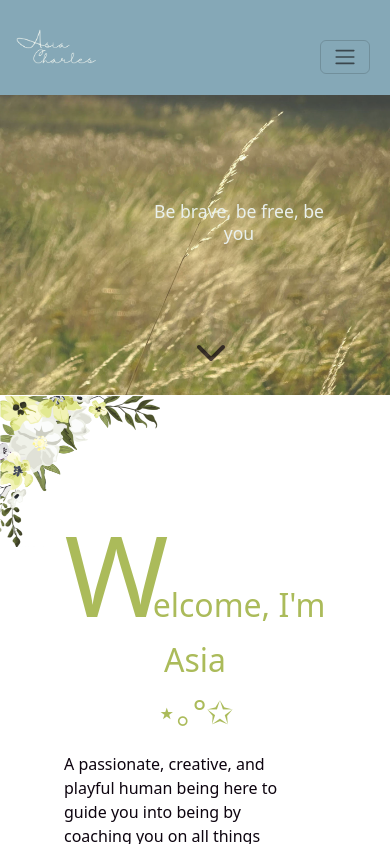
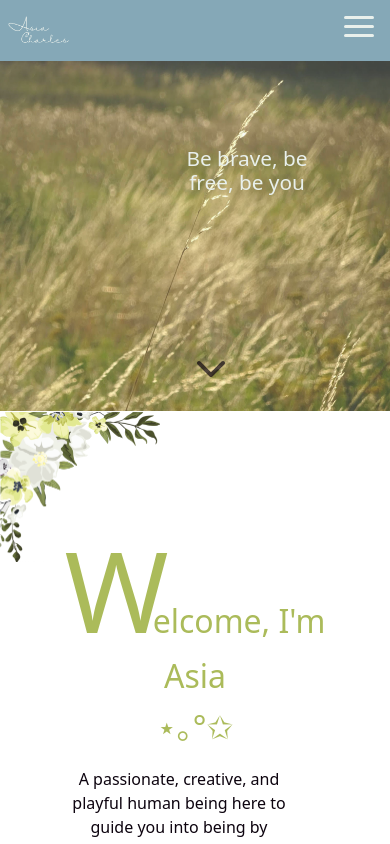
Before and after one commit to NicoleTM17/Asia-Charles-Website, a React (Create React App) app: page / in a window 390 px wide. Shown: the top 844 px of the page. Built offline with nearby package versions, Linux system fonts and the light colour scheme.

Commit message:
worked on navbar implementation

```diff
--- a/src/App.js
+++ b/src/App.js
@@ -9,7 +9,7 @@ import { faChevronUp } from '@fortawesome/free-solid-svg-icons';
 import { faInstagram } from '@fortawesome/free-brands-svg-icons';
 import { faYoutube } from '@fortawesome/free-brands-svg-icons';
 
-import NavbarElements from './components/Navbar.js';
+import Navbar from './components/Navbar.js';
 import Banner from './components/Banner.js';
 import About from './components/About.js';
 import Services from './components/Services.js';
@@ -26,7 +26,7 @@ library.add(faYoutube);
 function App() {
   return (
     <div className="wrapper">
-      <NavbarElements/>
+      <Navbar/>
       <Banner/>
       <About/>
       <Services/>
--- a/src/components/Navbar.js
+++ b/src/components/Navbar.js
@@ -1,48 +1,52 @@
-// import { HashLink as Link } from 'react-router-hash-link';
-import Nav from 'react-bootstrap/Nav';
-import Navbar  from 'react-bootstrap/Navbar';
+/* eslint-disable jsx-a11y/anchor-is-valid */
 import { useState } from 'react';
+import { HashLink as Link } from 'react-router-hash-link';
+
 
 import '../styles/Navbar.css';
 
 
-function NavbarElements(){
+function Navbar(){
 
-  const [expanded, setExpanded] = useState(false);
+  const [isActive, setIsActive] = useState(false);
 
-  const handleToggle = () => {
-    setExpanded(!expanded);
+
+  function toggleNavLinks() {
+    setIsActive(!isActive);
   }
 
-  // const screenSize = window.innerWidth;
+
 
   return(
-    <div id='home' className='nav-bar'>
-      <Navbar expand="md" expanded={expanded} onToggle={handleToggle}>
-        <Navbar.Brand href="#home">
-          <img
-            src="images/logo.png"
-            className="d-inline-block align-top logo"
-            alt="logo"
-          />
-        </Navbar.Brand>
+    <div id='home' className='navbar'>
 
-        <div className='ml-auto'>
-          <Navbar.Toggle aria-controls="responsive-navbar-nav"/>
-        </div>
+      <img src='images/logo.png' className='brand-logo' alt='logo'/>
 
-        <Navbar.Collapse id="responsive-navbar-nav" className='justify-content-end'>
-          <Nav className='links ml-auto'>
-            <Nav.Link className='link' style={{textDecoration: 'underline', textUnderlineOffset: 3}} href="#home">Home</Nav.Link>
-            <Nav.Link className='link' href="#about">About</Nav.Link>
-            <Nav.Link className='link' href="#services">Services</Nav.Link>
-            <Nav.Link className='link' href="#reviews">Reviews</Nav.Link>
-            <Nav.Link className='link' href="#contact">Contact</Nav.Link>
-          </Nav>
-        </Navbar.Collapse>
-      </Navbar>
+      <a href='#' className={`toggle-button ${isActive ? 'active' : ''}`} onClick={toggleNavLinks}>
+        {isActive ? (
+          <span className='exit'>✘</span>
+        ) : (
+          <>
+            <span className='bar'></span>
+            <span className='bar'></span>
+            <span className='bar'></span>
+          </>
+          )}
+      </a>
+
+
+      <div className={`navbar-links ${isActive ? 'active' : ''}`}>
+        <ul>
+          <Link to='#home' smooth style={{textDecoration: 'none'}} ><li><a href='#'>Home</a></li></Link>
+          <Link to='#about' smooth style={{textDecoration: 'none'}}><li><a href='#'>About</a></li></Link>
+          <Link to='#services' smooth style={{textDecoration: 'none'}}><li><a href='#'>Services</a></li></Link>
+          <Link to='#reviews' smooth style={{textDecoration: 'none'}}><li><a href='#'>Reviews</a></li></Link>
+          <Link to='#contact' smooth style={{textDecoration: 'none'}}><li><a className='longer' href='#'>Contact</a></li></Link>
+        </ul>
+      </div>
+
     </div>
   );
-}
+};
 
-export default NavbarElements;
+export default Navbar;
--- a/src/styles/Navbar.css
+++ b/src/styles/Navbar.css
@@ -1,51 +1,124 @@
 
-.nav-bar {
-  /* background-color: #D6E8DB; */
-  /* background-color: #EBEAE9; */
-  background-color: var(--nav-color);
-  padding: 1em;
-  width: 100%;
+* { /* Boilerplate styling to make it easier */
+  box-sizing: border-box;
 }
 
-.logo {
-  width: 25%;
+body{ /* Added so that everything in the nav is budged up to the top of the screen */
+  margin: 0;
+  padding: 0;
 }
 
-.link {
-  margin-left: 2em;
-  color: var(--off-white-color);
-  font-weight: 300;
-  font-size: 1em;
-  padding: 0.5em 1em;
-  text-decoration: none;
-  border-radius: 3px;
-  cursor: pointer;
-  transition: 200ms ease-in-out;
+
+/* NAVBAR */
+
+.navbar {
+  display: flex;
+  justify-content: space-between;
+  align-items: center;
+  background-color: #85a8b7;
+  color: #e9f0ec;
 }
 
-.link:hover {
-  background-color: #70919f;
-  color: var(--off-white-color);
+.brand-logo {
+  width: 10%;
+  margin: .5rem;
 }
 
-.navbar-nav .nav-link.active{
-  color: var(--off-white-color);
+.navbar-links ul {
+  margin: 0;
+  padding: 0;
+  display: flex;
 }
 
-.space {
-  margin-right: 1.5em;
+.navbar-links li{
+  list-style: none;
+  padding: 1.8rem;
 }
 
-.navbar-toggler{
-  position: fixed;
-  top: 2em;
-  right: 1em;
+.navbar-links li a{
+  text-decoration: none;
+  color: #e9f0ec;
+  display: block;
 }
 
-.navbar-toggler-icon{
-  font-size: 1rem;
+.navbar-links li .longer{
+  margin-right: 0.5em;
 }
 
-.navbar-toggler:focus{
-  border: 2px solid rgba(255, 255, 255, 0.2);
+.navbar-links li:hover{
+  background-color: #70919f;
+  border-radius: 5px;
 }
+
+
+/* HAMBURGER MENU */
+
+.toggle-button{
+  position: absolute;
+  top: 1rem;
+  right: 1rem;
+  display: none;
+  flex-direction: column;
+  justify-content: space-between;
+  width: 30px;
+  height: 21px;
+  cursor: pointer;
+}
+
+.bar{
+  height: 3px;
+  width: 100%;
+  background-color: #e9f0ec;
+  border-radius: 10px;
+}
+
+@media(max-width: 540px){
+
+  .toggle-button{
+    display: flex;
+  }
+
+  .exit{
+    position: absolute;
+    /* top: .75rem; */
+    /* right: 1rem; */
+    flex-direction: column;
+    justify-content: space-between;
+    width: 30px;
+    height: 21px;
+    font-size: 2em;
+    cursor: pointer;
+    color: var(--off-white-color);
+  }
+
+  .navbar-links{
+    display:none;
+    width: 100%;
+    transition: opacity 0.5s ease-in-out;
+  }
+
+  .navbar{
+    flex-direction: column;
+    align-items: flex-start;
+  }
+
+  .navbar-links ul{
+    width: 100%;
+    flex-direction: column;
+  }
+
+  .navbar-links li{
+    text-align: center;
+    padding: 1rem;
+  }
+
+  .navbar-links li a {
+    padding: .5rem 1rem;
+  }
+
+  .navbar-links.active {
+    display: flex;
+    opacity: 1;
+  }
+
+}
--- a/src/styles/Responsive.css
+++ b/src/styles/Responsive.css
@@ -16,22 +16,15 @@
 
   /* NAVBAR STYLING */
 
-  /* .logo{
-    width: 20%;
-  }
-
-  .link{
-    font-size: 0.6em;
-  } */
-
-  .links{
-    justify-content: end;
+  .brand-logo{
+    width: 17%;
   }
 
   /* BANNER STYLING */
 
   .carousel-slogan{
-    font-size: 1.1em;
+    font-size: 1.3em;
+    bottom: 9em;
   }
 
   .chevron-down{
@@ -41,7 +34,7 @@
   }
 
   .carousel .carousel-item img {
-    height: 300px;
+    height: 350px;
   }
 
   /* ABOUT STYLING */
@@ -63,6 +56,10 @@
   .welcome-txt{
     font-size: 2em;
     margin-top: -1em;
+  }
+
+  .welcome-content{
+    text-align: center;
   }
 
   .about-collage{
@@ -152,14 +149,16 @@
     text-align: center;
   }
 
-  .socials{
+  .insta{
     text-align: center;
-    margin-bottom: 1em;
   }
 
-  .contact-img{
-    width: 20em;
-    margin-left: 0em;
+  .form-section{
+    display: block;
+    margin: 0em auto;
+    margin-left: -9em;
   }
 
+
+
 }
```
